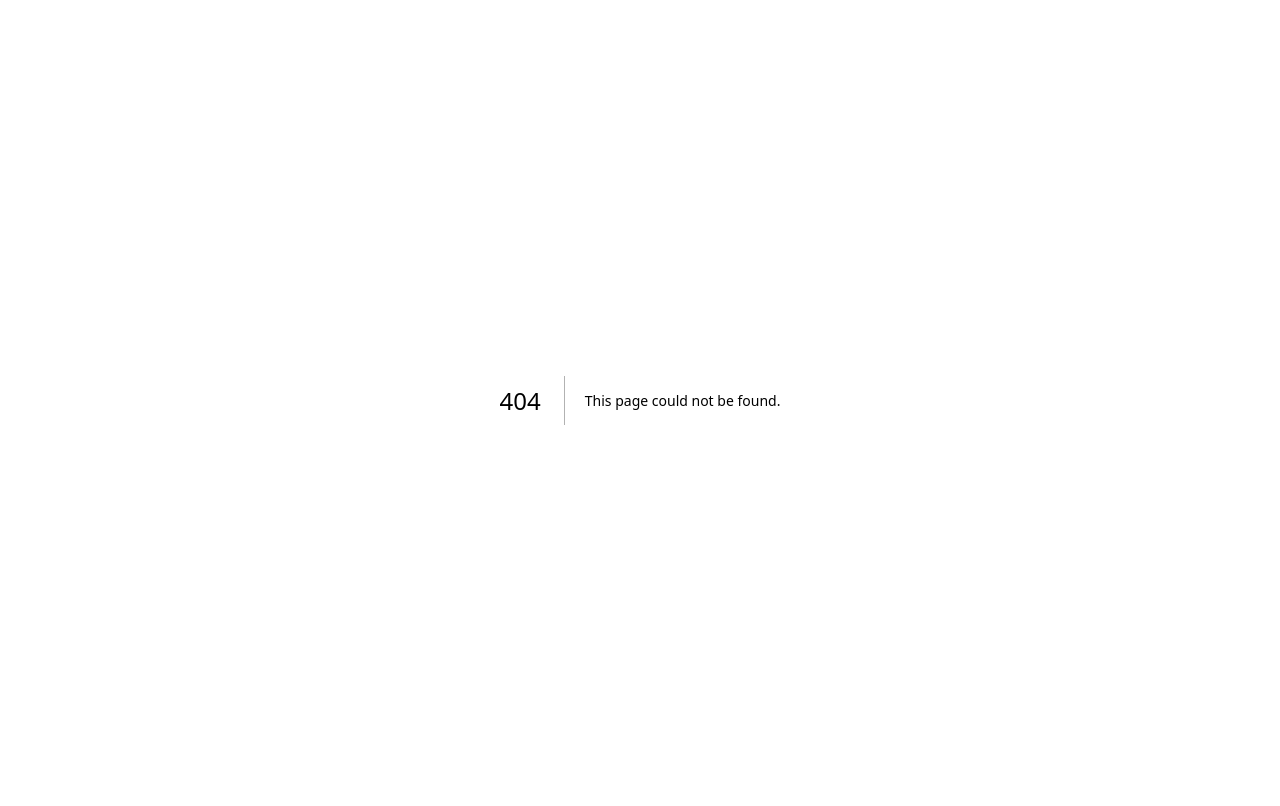
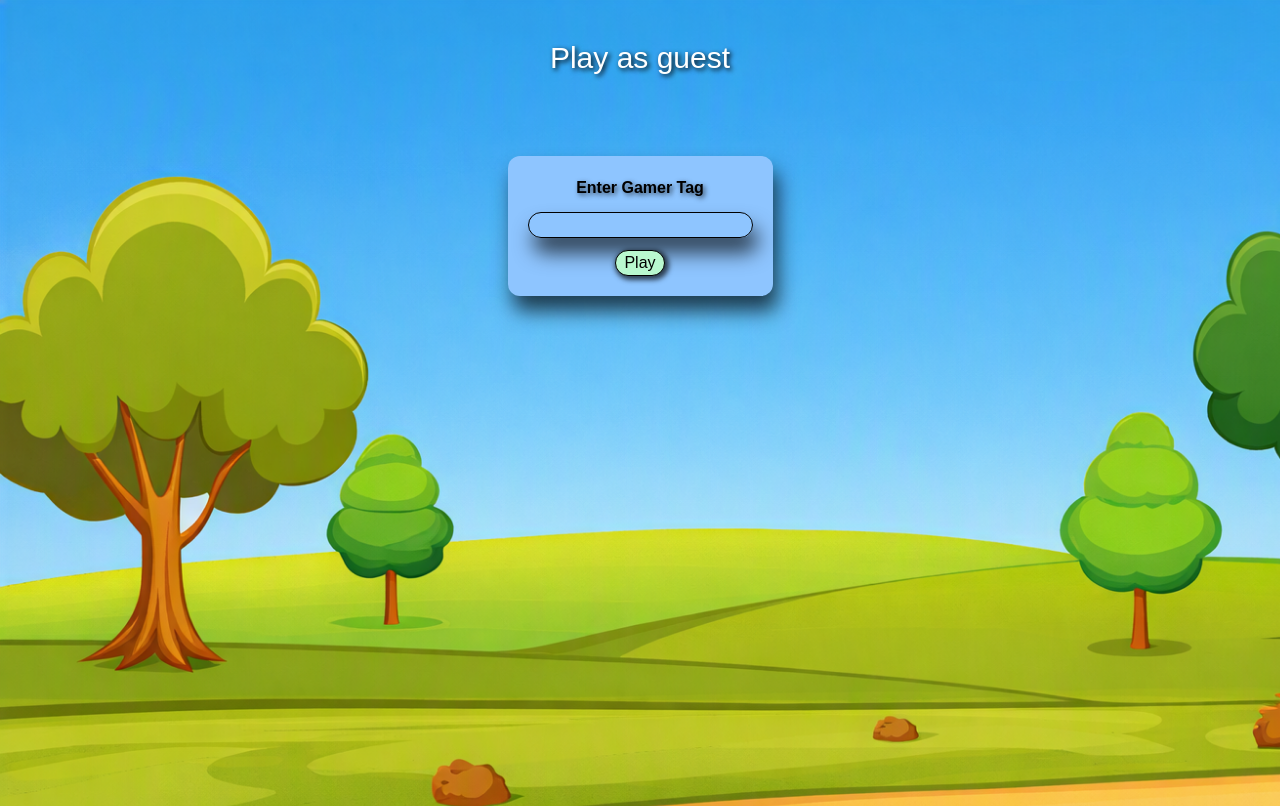
Before and after one commit to kexy1987-arch/activity3d-frontend, a Next.js app: page /main/playAsGuest in a window 1280 px wide. Before the commit this address had no page. Shown: the top 806 px of the page. Built offline with nearby package versions, Linux system fonts and the light colour scheme.

Commit message:
playAsGuest done

```diff
--- a/app/dashboard/[id]/dashboard.tsx
+++ b/app/dashboard/[id]/dashboard.tsx
@@ -57,7 +57,7 @@ export default function Dashboard({player, createRoom, deleteRoom, joinLobby}: P
                             style={{ height: "100px", width: "100px", boxShadow: "var(--shadow)", borderRadius: "7px" }}
                         />
                         <div>
-                            <p className="text-center text-lg">{player.first_login ? "Welcome" : "Welcome back"}, {titleCase(player.name)}!</p>
+                            <p className="text-center text-lg">{!player.first_login ? "Welcome" : "Welcome back"}, {titleCase(player.name)}!</p>
                             <p className="text-center text-sm">Last visit {player.last_seen ? microsecondDateToString(player.last_seen) : ""}</p>
                         </div>
                     </div>
--- a/app/globals.css
+++ b/app/globals.css
@@ -5,6 +5,7 @@
   --foreground: #ffffff;
   --shadow: 5px 15px 20px 0px rgba(0, 0, 0, 0.673);
   --shadow-sm: 2px 2px 5px 2px rgba(0, 0, 0, 0.673);
+  --text-shadow: "text-shadow: 2px_2px_5px_black"
 }
 
 body {
--- /dev/null
+++ b/app/main/playAsGuest/createGuest.tsx
@@ -0,0 +1,45 @@
+"use client"
+
+import { Player } from "@/lib/types"
+import { useRef } from "react"
+import { useRouter } from "next/navigation";
+
+type Props = {
+    createPlayer: (player: Player) => Player
+}
+
+export default function CreateGuest({createPlayer}: Props){
+    const tagRef = useRef<HTMLInputElement>(null);
+    const router = useRouter();
+
+    async function handlePlay(){
+        const tag = tagRef.current;
+        if(tag){
+            const name = tag.value;
+            const player = {
+                name: name,
+                is_guest: true,
+                auth_id: "",
+                avatar_url: "",
+                room_id: "",
+                first_login: true
+            }
+
+            const playerReq = await createPlayer(player);
+            const playerRes = await playerReq;
+            router.push(`/dashboard/${playerRes.id}`);
+        }
+    }
+
+    return(
+        <div className="flex flex-col items-center gap-[10vh] p-10">
+            <h1 className="text-3xl [text-shadow:2px_2px_5px_black]">Play as guest</h1>
+            <div className="flex flex-col gap-3 bg-blue-300 text-black p-5 rounded-xl shadow-[var(--shadow)] w-fit m-auto items-center">
+                <label className="font-bold [text-shadow:2px_2px_5px_rgba(0,0,0,0.673)]">Enter Gamer Tag</label>
+                <input ref={tagRef} type="text" className="border rounded-2xl px-2 text-center shadow-[var(--shadow)]"/>
+                <button onClick={() => handlePlay()} className="border bg-green-200 rounded-2xl px-2 text-center shadow-[var(--shadow-sm)]">Play</button>
+            </div>
+        </div>
+
+    )
+}
--- /dev/null
+++ b/app/main/playAsGuest/page.tsx
@@ -0,0 +1,19 @@
+import { Player } from "@/lib/types";
+import CreateGuest from "./createGuest";
+
+export default async function Page(){
+
+    async function createPlayer(player: Player){
+        "use server"
+        const playerReq = await fetch(`${process.env.BACKEND_URL}/players/create-guest`, {
+            method: "POST",
+            headers: {"Content-Type": "application/json"},
+            body: JSON.stringify(player)
+        })
+
+        const playerRes = await playerReq.json();
+        return playerRes;
+    }
+
+    return <CreateGuest createPlayer={createPlayer}/>
+}
--- a/app/room/[id]/room.tsx
+++ b/app/room/[id]/room.tsx
@@ -116,7 +116,7 @@ export default function GameRoom({room, player, creator, createTeam, joinTeam, p
 
 
     return(
-        <div>
+        <div className="flex justify-center">
             <MsgBar msg={msg} setMsg={setMsg} />
             <div ref={mainRef} className="space-y-15 translate-all flip-in p-2">
 
```
